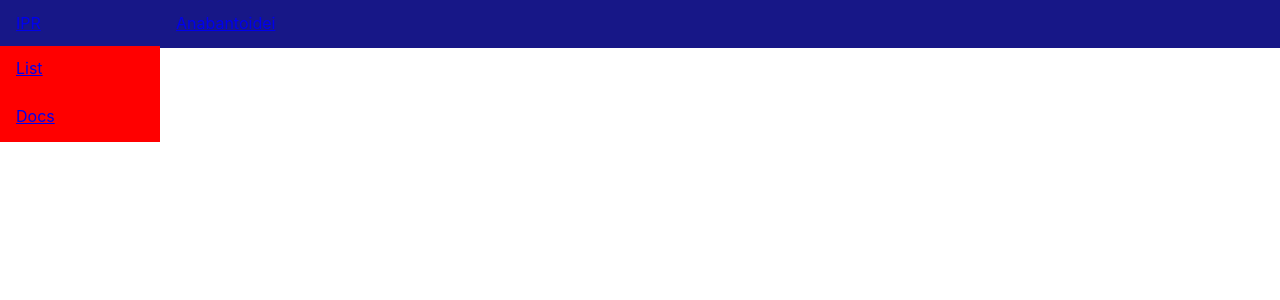
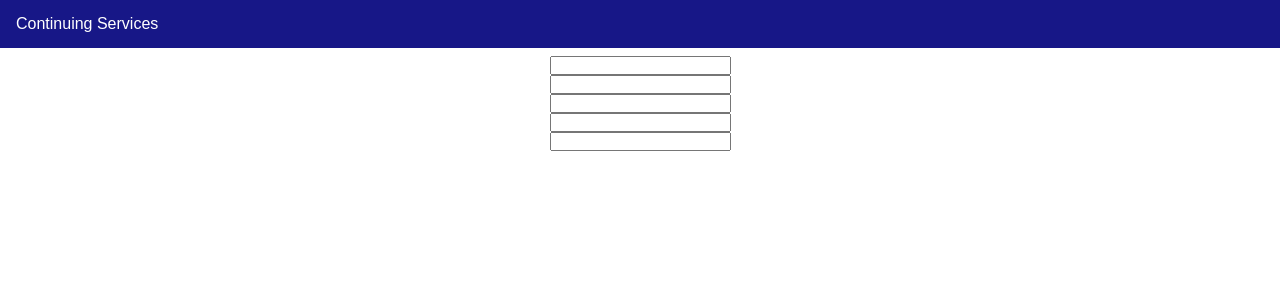
Before and after one commit to TravisAlanH/Navy-Page, a React (Create React App) app: page /RPN_edit in a window 1280 px wide. Shown: the top 300 px of the page. Built offline with nearby package versions, Linux system fonts and the light colour scheme.

Commit message:
Nav Bar Build / RPN Data Input

```diff
--- a/src/Components/BuildContext/RouterPath.js
+++ b/src/Components/BuildContext/RouterPath.js
@@ -1,5 +1,6 @@
 import React from "react";
 import { Routes, Route, useLocation, Navigate } from "react-router-dom";
+import RNPDataEdit from "../IRP/RNPDataEdit";
 import ViewIPRList from "../IRP/ViewIPRList";
 import ViewIPRRPNDocs from "../IRP/ViewIPR_RPNDocs";
 
@@ -14,6 +15,7 @@ export default function RouterPath() {
         path="/View_IPRRPN_Docs"
         element={<ViewIPRRPNDocs />}
       ></Route>
+      <Route exact path="/RPN_edit" element={<RNPDataEdit />}></Route>
     </Routes>
   );
 }
--- /dev/null
+++ b/src/Components/IRP/RNPDataEdit.js
@@ -0,0 +1,15 @@
+import React from "react";
+
+export default function RNPDataEdit() {
+  return (
+    <div>
+      <form className="FlexColCenterCenter">
+        <input type={"text"} />
+        <input type={"text"} />
+        <input type={"text"} />
+        <input type={"text"} />
+        <input type={"text"} />
+      </form>
+    </div>
+  );
+}
--- a/src/Components/IRP/ViewEditIPR.js
+++ b/src/Components/IRP/ViewEditIPR.js
@@ -1,4 +1,5 @@
 import React, { useEffect } from "react";
+import { useNavigate } from "react-router-dom";
 
 export default function ViewEditIPR({
   id,
@@ -50,6 +51,8 @@ export default function ViewEditIPR({
     }
   }
 
+  const navigate = useNavigate();
+
   function handleUpdate(e) {
     e.preventDefault();
 
@@ -88,8 +91,9 @@ export default function ViewEditIPR({
       }
       return item;
     });
-    updateData.sort((a, b) => (a.Company > b.Company ? 1 : -1));
+    updateData.sort((a, b) => (a.Company < b.Company ? 1 : -1));
     localStorage.setItem("ContinuingServices", JSON.stringify(updateData));
+    navigate(0);
   }
 
   useEffect(() => {
--- a/src/Components/NavBars/TopNavItem.js
+++ b/src/Components/NavBars/TopNavItem.js
@@ -3,39 +3,41 @@ import { Link } from "react-router-dom";
 
 export default function TopNavItem() {
   return (
-    <ul id="nav" className="noPrint">
-      <li>
-        <a href=" ">IPR</a>
-        <ul>
-          <li>
-            <Link to="/IPR_List">List</Link>
-          </li>
-          <li>
-            <Link to="/View_IPRRPN_Docs">Docs</Link>
-          </li>
-        </ul>
-      </li>
+    <div className="NavBar">
+      <div className="DropDown">
+        <button className="DropBTN">Continuing Services</button>
+        <div className="DropDownContent">
+          <Link to="/IPR_List" className="NavListItemLink">
+            Vendor List
+          </Link>
+          <Link to="/View_IPRRPN_Docs" className="NavListItemLink">
+            Print Documents
+          </Link>
+          <Link to="/RPN_edit" className="NavListItemLink">
+            Edit RPN Funding
+          </Link>
+        </div>
+      </div>
+    </div>
 
-      <li>
-        <a href=" ">Anabantoidei</a>
-        <ul>
-          <li>
-            <a href=" ">Climbing perches</a>
-          </li>
-          <li>
-            <a href=" ">Labyrinthfishes</a>
-          </li>
-          <li>
-            <a href=" ">Kissing gouramis</a>
-          </li>
-          <li>
-            <a href=" ">Pike-heads</a>
-          </li>
-          <li>
-            <a href=" ">Giant gouramis</a>
-          </li>
-        </ul>
-      </li>
-    </ul>
+    // <ul id="nav" className="noPrint">
+    //   <li className="NavList">
+    //     <a href=" " className="NavLinkHead">
+    //       Continuing Services
+    //     </a>
+    //     <ul className="NavUnorderedList">
+    //       <li className="NavListItem">
+    //         <Link to="/IPR_List" className="NavListItemLink">
+    //           Vendor List
+    //         </Link>
+    //       </li>
+    //       <li className="NavListItem">
+    //         <Link to="/View_IPRRPN_Docs" className="NavListItemLink">
+    //           Print Documents
+    //         </Link>
+    //       </li>
+    //     </ul>
+    //   </li>
+    // </ul>
   );
 }
--- a/src/Styles/Nav.css
+++ b/src/Styles/Nav.css
@@ -10,7 +10,7 @@
     width: 100%;
     height: 3.5rem;
 }
-
+/*
 .NavLink {
     display: inline-block;
     top: 0;
@@ -27,31 +27,39 @@
 
 
 
-#nav, #nav ul {
+#nav, #nav .NavUnorderedList {
 	padding: 0;
 	margin: 0;
 	list-style: none;
 }
 
-#nav a {
+#nav .NavLinkHead {
 	display: block;
 	width: 10em;
     padding-left: 1rem;
 }
 
-#nav li {
-	float: left;
-	width: 10em;
+#nav .NavList {
+	/* float: left;
+	width: 11em;
     height: 3rem;
 }
 
-#nav li a {
+.NavList {
+    background-color: aqua;
+}
+
+.NavList:hover {
+    background-color: rgb(42, 96, 96);
+}
+
+#nav .NavList .NavLinkHead {
     padding-top: .8rem;
 }
 
-#nav li ul {
+#nav .NavList .NavUnorderedList {
 	position: absolute;
-	width: 10em;
+	width: inherit;
 	left: -999em;
     transition: all 3s ease-in-out;
     background-color: red;
@@ -59,23 +67,75 @@
 }
 /* #nav li ul a {
     padding: 1rem;
-} */
+}
 
-#nav li:hover ul {
+#nav .NavList:hover .NavUnorderedList {
 	left: auto;
 }
 
-#nav li ul:hover ul {
+#nav .NavList ul:hover .NavUnorderedList {
     left: auto;
 }
 
+.NavListItem {
+    padding-right: 1rem;
+    padding-left: 1rem;
+    padding-top: .5rem;
+    padding-bottom: .5rem;
+}
+
+.NavListItemLink {
+    width: 100%;
+    height: 100%;
+}
 
 
+ */
 
 
+.NavBar {
+    float: left;
+    overflow: hidden;
+}
 
+.DropDown .DropBTN {
+    font-size: 1rem;
+    border: none;
+    outline: none;
+    color: white;
+    padding: .8rem 1rem;
+    background-color: #171787;
+    margin: 0;
+}
 
+.NavBar .NavListItemLink:hover, .DropDown:hover .DropBTN {
+    background-color: #277ccc;
+}
 
+.DropDownContent {
+    display: none;
+    position: absolute;
+    background-color: #f9f9f9;
+    min-width: 10rem;
+    box-sizing: 0 .5rem 1rem 0 rgba(0,0,0,0.2);
+    z-index: 1;
+}
+
+.DropDownContent .NavListItemLink {
+    float: none;
+    color: black;
+    padding: .8rem 1rem;
+    display: block;
+    text-align: left;
+}
+
+.DropDownContent .NavListItemLink:hover {
+    background-color: #ddd;
+}
+
+.DropDown:hover .DropDownContent {
+    display: block;
+}
 
 
 
```
